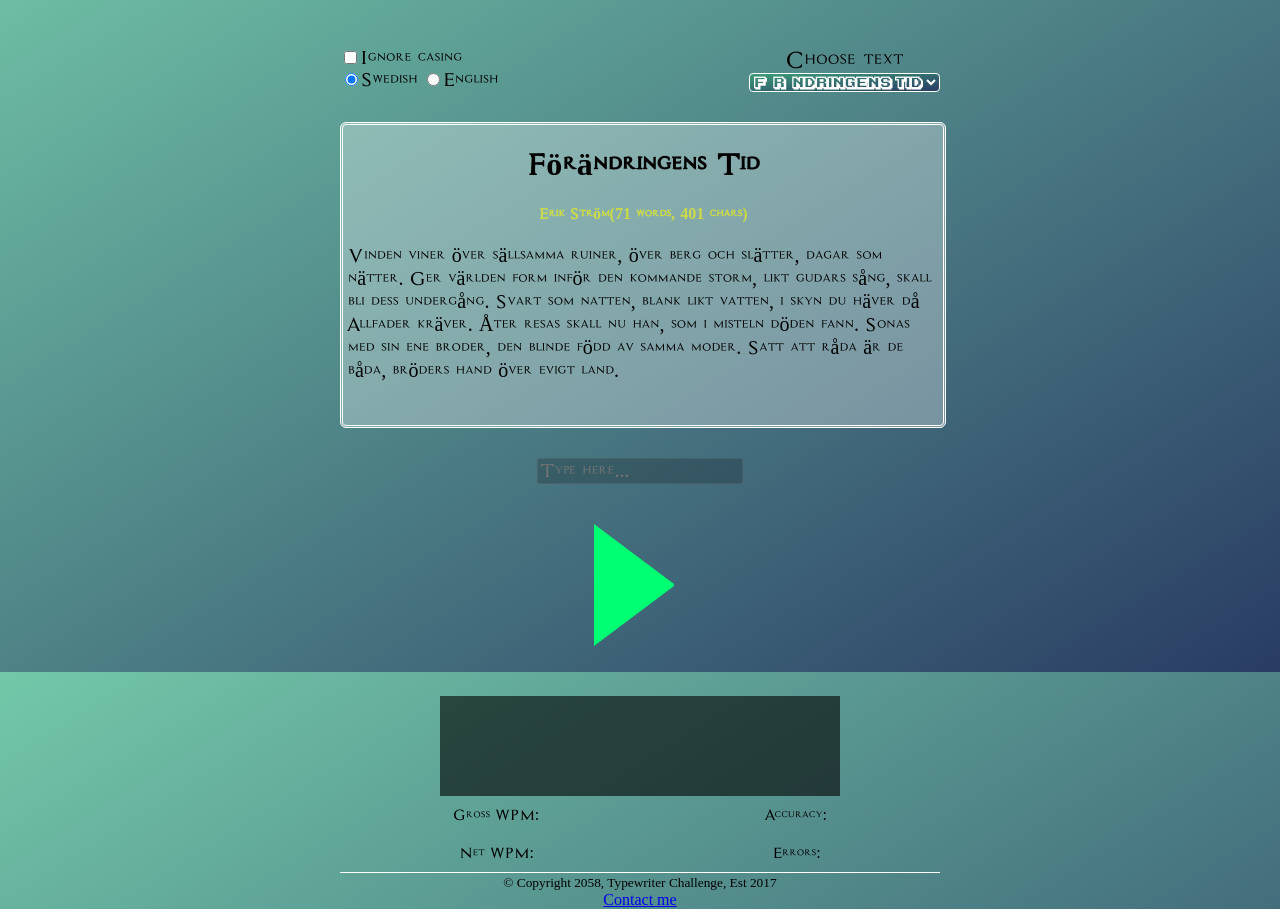
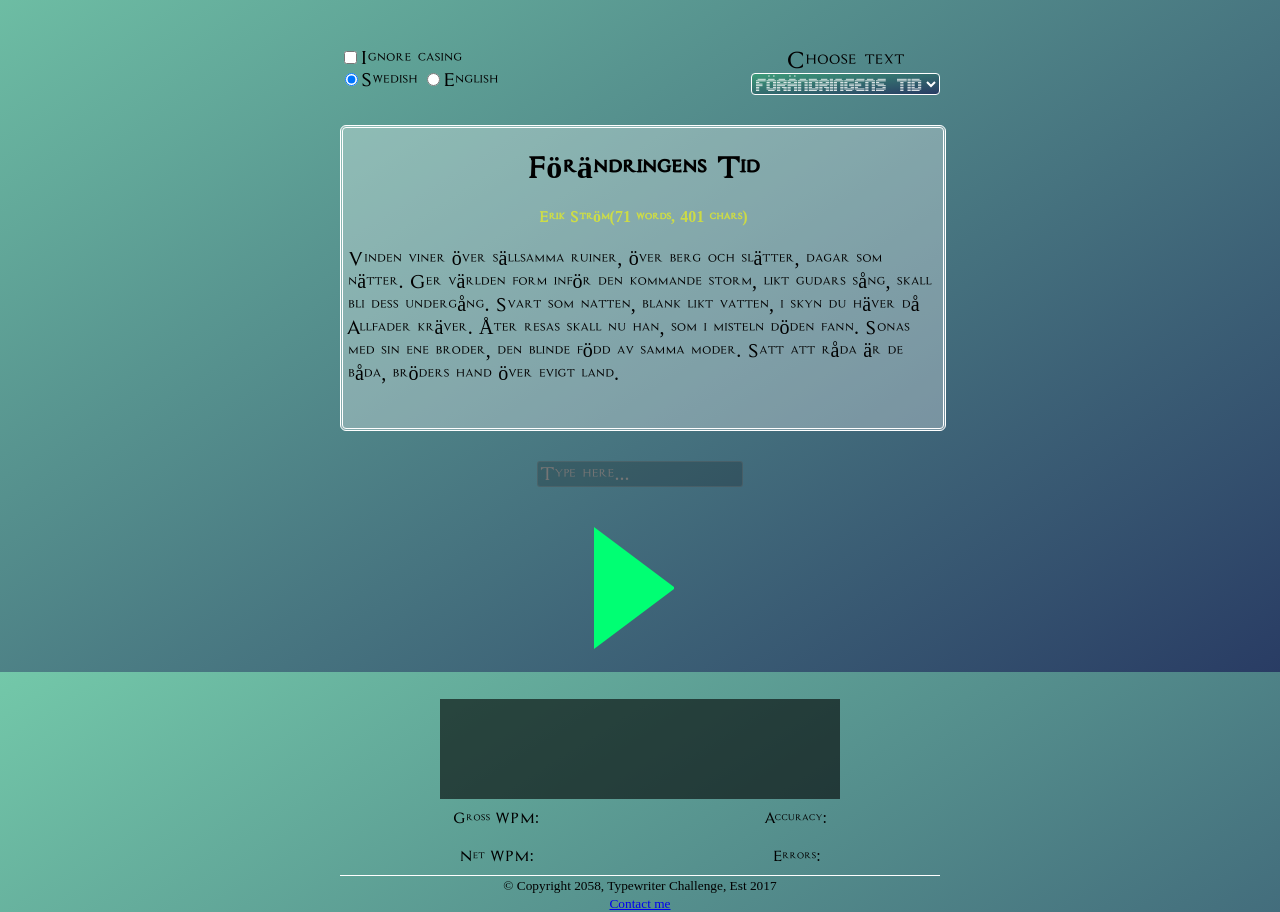
Before and after one commit to opelsrx/Keyboard-Training, a plain HTML site: page src/index.html in a window 1280 px wide. Shown: the part 128-1040 px from the top of the page. Drawn offline with Linux system fonts and the light colour scheme.

Commit message:
add font that handles åäö

```diff
--- a/src/css/style.css
+++ b/src/css/style.css
@@ -18,6 +18,10 @@ body{
 @font-face{
     font-family: "text";
     src: url("../font/Assassin.ttf");
+}
+@font-face{
+    font-family: "options";
+    src: url("../font/edunline.ttf");
 }
 /*=========Body header css=========*/
 #bodyHeader{
@@ -72,7 +76,8 @@ main{
 #textChoice select{
     background: linear-gradient(to bottom right, rgb(61, 156, 121), rgb(41, 60, 100));
     color: white;
-    font-family: logo;
+    font-family: options;
+    font-size: 18px;
     border-style: solid;
     border-radius: 4px;
     border-color: white;
@@ -82,7 +87,8 @@ main{
     background: rgb(28, 82, 61);
     border-radius: 4px;
     color: orange;
-    font-family: logo;
+    font-family: options;
+    font-size: 18px;
 }
 /*=========Text area css=========*/
 #textArea{
--- a/src/index.html
+++ b/src/index.html
@@ -59,7 +59,7 @@
 
         <footer>
             <div><small>&copy; Copyright 2058, Typewriter Challenge, Est 2017</small></div>
-            <a href="mailto:maha1611@student.miun.se"><small></small>Contact me</a>
+            <a href="mailto:maha1611@student.miun.se"><small>Contact me</small></a>
         </footer>
     </body>
 
```
Also changed, not shown: src/font/edunline.ttf (added).
